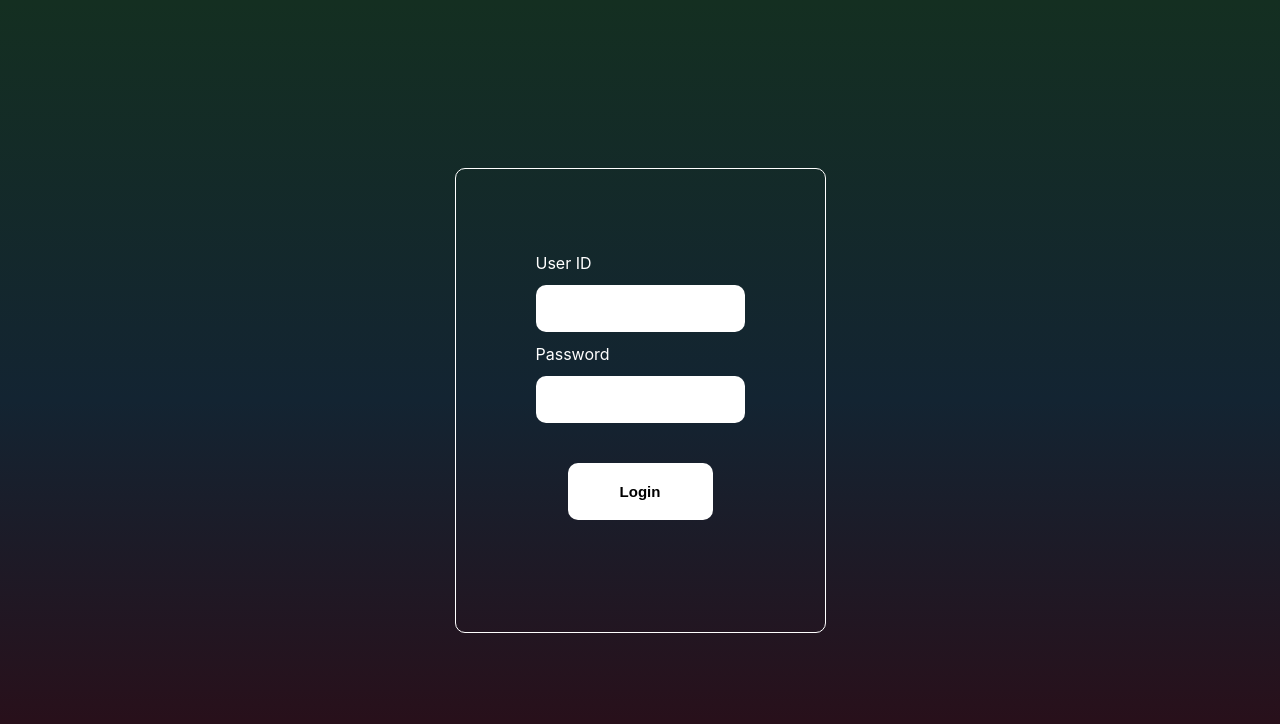
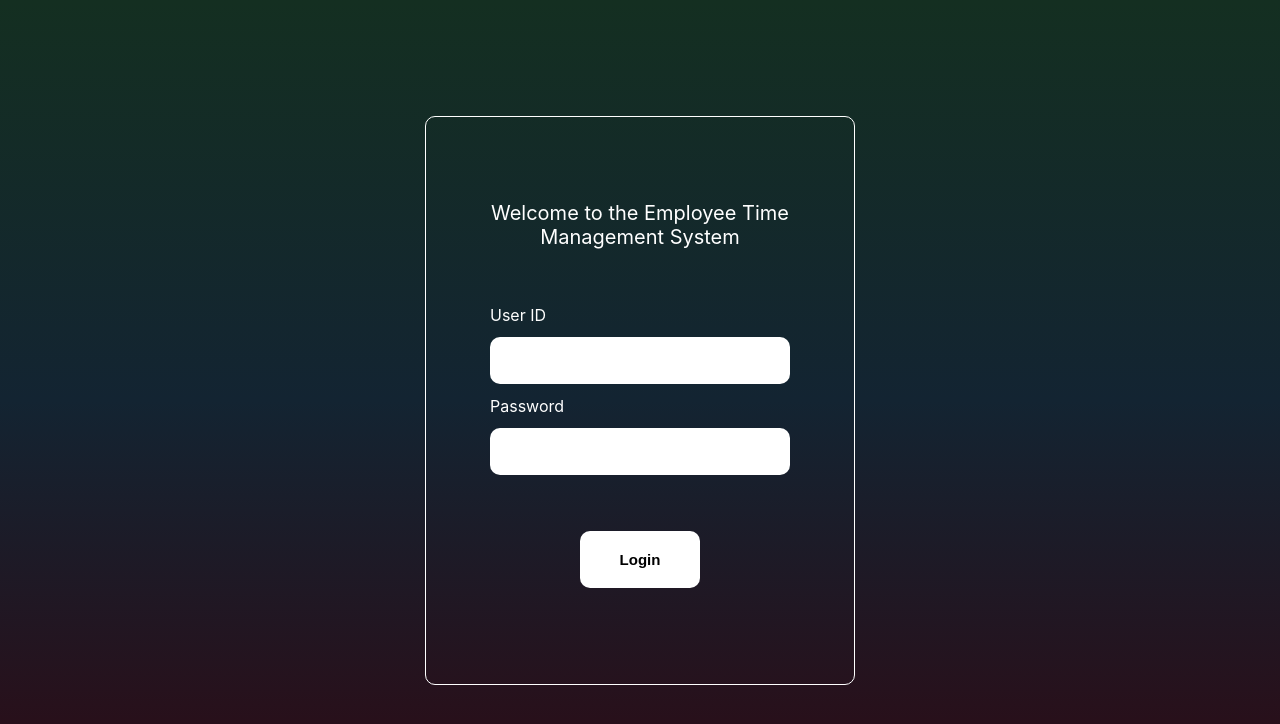
Before and after one commit to fasiehkhan/EmployeeHoursLoggingSystem, a React (Create React App) app: page / in a window 1280 px wide. Shown: the top 724 px of the page. Built offline with nearby package versions, Linux system fonts and the light colour scheme.

Commit message:
updated login UI

```diff
--- a/src/App.css
+++ b/src/App.css
@@ -1,7 +1,7 @@
-/* .App {
-  text-align: center;
+.App {
+  background-image: linear-gradient(0deg, #2d0b15,#132432, #142f21);
 }
-
+/*
 .App-logo {
   height: 40vmin;
   pointer-events: none;
--- a/src/App.js
+++ b/src/App.js
@@ -1,5 +1,5 @@
 //import Navbar from './components/Navbar';
-import { Login } from './components/Login';
+import { Login } from './components/LoginView/Login';
 import { BrowserRouter as Router, Routes, Route } from 'react-router-dom';
 
 function App() {
--- a/src/components/Login.jsx
+++ b/src/components/LoginView/Login.jsx
@@ -11,6 +11,7 @@ export const Login = () => {
 
     return (
         <div id="auth-form-container">
+            <p id="title">Welcome to the Employee Time Management System</p>
             <form id="login-form">
                 <label htmlFor="userid">User ID</label>
                 <input value={userid} onChange={(e) => setUserId(e.target.value)} type="text" id="userid" name="userid" />
--- a/src/index.css
+++ b/src/index.css
@@ -15,7 +15,7 @@ code {
 .landing-page {
   display: flex;
   min-height: 100vh;
-  min-width: 80vh;
+  min-width: 100px;
   align-items:center;
   justify-content:center;
   background-image: linear-gradient(0deg, #2d0b15,#132432, #142f21);
@@ -25,7 +25,7 @@ code {
   display:flex;
   flex-direction: column;
   margin: 1rem;
-  padding: 5rem;
+  padding: 4rem;
   border: 1px solid white;
   border-radius: 10px;
 }
@@ -49,7 +49,10 @@ input {
 }
 
 button {
-  margin: 2rem;
+  margin-top: 3rem;
+  margin-bottom: 2rem;
+  margin-left: 6em;
+  margin-right: 6em;
   border: none;
   background-color: white;
   padding: 20px;
@@ -57,3 +60,11 @@ button {
   font-size: 15px;
   font-weight: bold;
 }
+
+p#title {
+  inline-size: 300px;
+  color: white;
+  font-size: 20px;
+  text-align: center;
+  padding-bottom: 2rem;
+}
```
